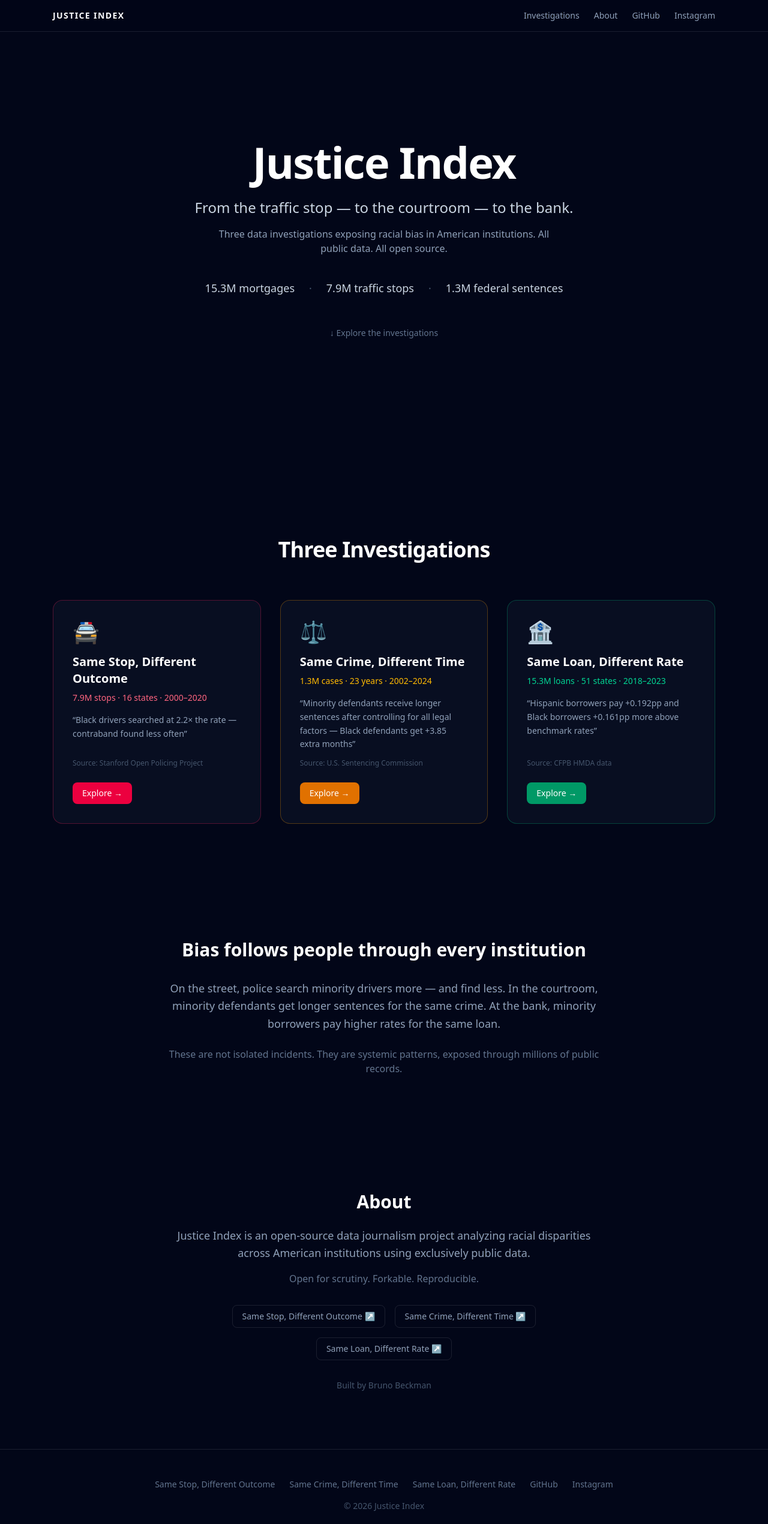
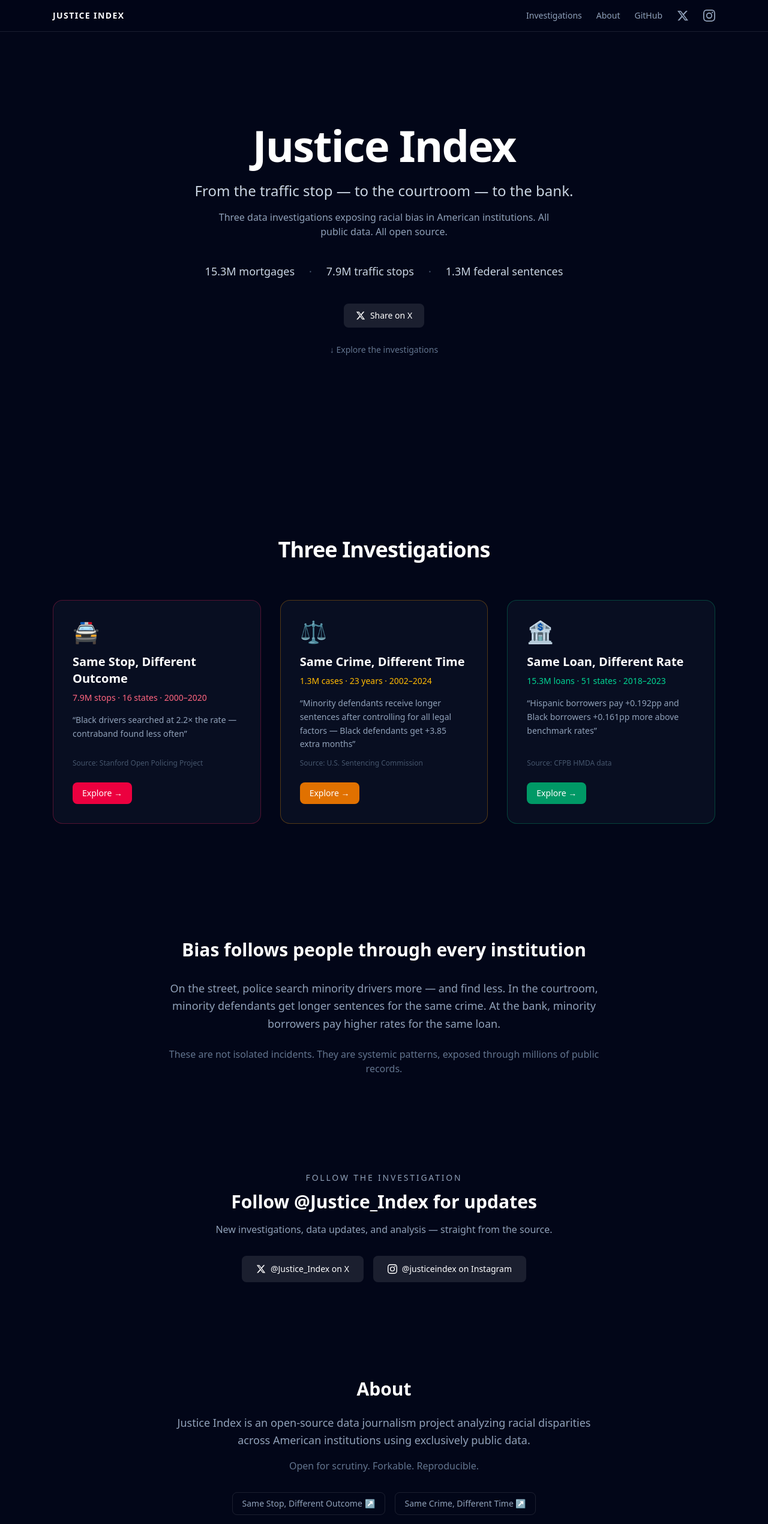
Before and after one commit to brunobossgang/justice-index-hub, a Next.js app in the folder web/: page / in a window 1280 px wide. Shown: the top 2540 px of the page at 60% size. Built offline with nearby package versions, Linux system fonts and the light colour scheme.

Commit message:
Add social links, share buttons, and follow CTA

```diff
--- a/web/app/page.tsx
+++ b/web/app/page.tsx
@@ -135,12 +135,22 @@
               GitHub
             </a>
             <a
+              href="https://x.com/Justice_Index"
+              target="_blank"
+              rel="noopener noreferrer"
+              className="text-slate-400 hover:text-white transition"
+              aria-label="Twitter/X"
+            >
+              <svg className="w-5 h-5" fill="currentColor" viewBox="0 0 24 24"><path d="M18.244 2.25h3.308l-7.227 8.26 8.502 11.24H16.17l-5.214-6.817L4.99 21.75H1.68l7.73-8.835L1.254 2.25H8.08l4.713 6.231zm-1.161 17.52h1.833L7.084 4.126H5.117z"/></svg>
+            </a>
+            <a
               href="https://instagram.com/justiceindex"
               target="_blank"
               rel="noopener noreferrer"
-              className="hover:text-white transition"
+              className="text-slate-400 hover:text-white transition"
+              aria-label="Instagram"
             >
-              Instagram
+              <svg className="w-5 h-5" fill="currentColor" viewBox="0 0 24 24"><path d="M12 2.163c3.204 0 3.584.012 4.85.07 3.252.148 4.771 1.691 4.919 4.919.058 1.265.069 1.645.069 4.849 0 3.205-.012 3.584-.069 4.849-.149 3.225-1.664 4.771-4.919 4.919-1.266.058-1.644.07-4.85.07-3.204 0-3.584-.012-4.849-.07-3.26-.149-4.771-1.699-4.919-4.92-.058-1.265-.07-1.644-.07-4.849 0-3.204.013-3.583.07-4.849.149-3.227 1.664-4.771 4.919-4.919 1.266-.057 1.645-.069 4.849-.069zM12 0C8.741 0 8.333.014 7.053.072 2.695.272.273 2.69.073 7.052.014 8.333 0 8.741 0 12c0 3.259.014 3.668.072 4.948.2 4.358 2.618 6.78 6.98 6.98C8.333 23.986 8.741 24 12 24c3.259 0 3.668-.014 4.948-.072 4.354-.2 6.782-2.618 6.979-6.98.059-1.28.073-1.689.073-4.948 0-3.259-.014-3.667-.072-4.947-.196-4.354-2.617-6.78-6.979-6.98C15.668.014 15.259 0 12 0zm0 5.838a6.162 6.162 0 100 12.324 6.162 6.162 0 000-12.324zM12 16a4 4 0 110-8 4 4 0 010 8zm6.406-11.845a1.44 1.44 0 100 2.881 1.44 1.44 0 000-2.881z"/></svg>
             </a>
           </div>
         </div>
@@ -195,8 +205,24 @@
           <motion.div
             initial={{ opacity: 0 }}
             animate={{ opacity: 1 }}
-            transition={{ delay: 1.1, duration: 0.5 }}
-            className="mt-12"
+            transition={{ delay: 1.0, duration: 0.5 }}
+            className="mt-10"
+          >
+            <a
+              href={`https://twitter.com/intent/tweet?text=${encodeURIComponent("Same crime, different time. Same stop, different outcome. Same loan, different rate. The data speaks. justice-index.org via @Justice_Index")}`}
+              target="_blank"
+              rel="noopener noreferrer"
+              className="inline-flex items-center gap-2 rounded-lg bg-white/10 hover:bg-white/20 px-5 py-2.5 text-sm font-medium text-white transition"
+            >
+              <svg className="w-4 h-4" fill="currentColor" viewBox="0 0 24 24"><path d="M18.244 2.25h3.308l-7.227 8.26 8.502 11.24H16.17l-5.214-6.817L4.99 21.75H1.68l7.73-8.835L1.254 2.25H8.08l4.713 6.231zm-1.161 17.52h1.833L7.084 4.126H5.117z"/></svg>
+              Share on X
+            </a>
+          </motion.div>
+          <motion.div
+            initial={{ opacity: 0 }}
+            animate={{ opacity: 1 }}
+            transition={{ delay: 1.3, duration: 0.5 }}
+            className="mt-6"
           >
             <a
               href="#investigations"
@@ -268,6 +294,33 @@
           </p>
         </Section>
 
+        {/* Follow CTA */}
+        <Section className="mx-auto max-w-3xl px-6 py-16 text-center">
+          <p className="text-sm uppercase tracking-[0.2em] text-slate-400 mb-3">Follow the Investigation</p>
+          <h2 className="text-2xl font-bold sm:text-3xl">Follow @Justice_Index for updates</h2>
+          <p className="mt-4 text-slate-400">New investigations, data updates, and analysis — straight from the source.</p>
+          <div className="mt-8 flex flex-wrap justify-center gap-4">
+            <a
+              href="https://x.com/Justice_Index"
+              target="_blank"
+              rel="noopener noreferrer"
+              className="inline-flex items-center gap-2 rounded-lg bg-white/10 hover:bg-white/20 px-6 py-3 text-sm font-medium text-white transition"
+            >
+              <svg className="w-4 h-4" fill="currentColor" viewBox="0 0 24 24"><path d="M18.244 2.25h3.308l-7.227 8.26 8.502 11.24H16.17l-5.214-6.817L4.99 21.75H1.68l7.73-8.835L1.254 2.25H8.08l4.713 6.231zm-1.161 17.52h1.833L7.084 4.126H5.117z"/></svg>
+              @Justice_Index on X
+            </a>
+            <a
+              href="https://instagram.com/justiceindex"
+              target="_blank"
+              rel="noopener noreferrer"
+              className="inline-flex items-center gap-2 rounded-lg bg-white/10 hover:bg-white/20 px-6 py-3 text-sm font-medium text-white transition"
+            >
+              <svg className="w-4 h-4" fill="currentColor" viewBox="0 0 24 24"><path d="M12 2.163c3.204 0 3.584.012 4.85.07 3.252.148 4.771 1.691 4.919 4.919.058 1.265.069 1.645.069 4.849 0 3.205-.012 3.584-.069 4.849-.149 3.225-1.664 4.771-4.919 4.919-1.266.058-1.644.07-4.85.07-3.204 0-3.584-.012-4.849-.07-3.26-.149-4.771-1.699-4.919-4.92-.058-1.265-.07-1.644-.07-4.849 0-3.204.013-3.583.07-4.849.149-3.227 1.664-4.771 4.919-4.919 1.266-.057 1.645-.069 4.849-.069zM12 0C8.741 0 8.333.014 7.053.072 2.695.272.273 2.69.073 7.052.014 8.333 0 8.741 0 12c0 3.259.014 3.668.072 4.948.2 4.358 2.618 6.78 6.98 6.98C8.333 23.986 8.741 24 12 24c3.259 0 3.668-.014 4.948-.072 4.354-.2 6.782-2.618 6.979-6.98.059-1.28.073-1.689.073-4.948 0-3.259-.014-3.667-.072-4.947-.196-4.354-2.617-6.78-6.979-6.98C15.668.014 15.259 0 12 0zm0 5.838a6.162 6.162 0 100 12.324 6.162 6.162 0 000-12.324zM12 16a4 4 0 110-8 4 4 0 010 8zm6.406-11.845a1.44 1.44 0 100 2.881 1.44 1.44 0 000-2.881z"/></svg>
+              @justiceindex on Instagram
+            </a>
+          </div>
+        </Section>
+
         {/* About */}
         <Section
           id="about"
@@ -324,13 +377,25 @@
             >
               GitHub
             </a>
+          </div>
+          <div className="flex flex-wrap justify-center gap-6">
+            <a
+              href="https://x.com/Justice_Index"
+              target="_blank"
+              rel="noopener noreferrer"
+              className="inline-flex items-center gap-1.5 hover:text-white transition"
+            >
+              <svg className="w-4 h-4" fill="currentColor" viewBox="0 0 24 24"><path d="M18.244 2.25h3.308l-7.227 8.26 8.502 11.24H16.17l-5.214-6.817L4.99 21.75H1.68l7.73-8.835L1.254 2.25H8.08l4.713 6.231zm-1.161 17.52h1.833L7.084 4.126H5.117z"/></svg>
+              @Justice_Index on Twitter
+            </a>
             <a
               href="https://instagram.com/justiceindex"
               target="_blank"
               rel="noopener noreferrer"
-              className="hover:text-white transition"
+              className="inline-flex items-center gap-1.5 hover:text-white transition"
             >
-              Instagram
+              <svg className="w-4 h-4" fill="currentColor" viewBox="0 0 24 24"><path d="M12 2.163c3.204 0 3.584.012 4.85.07 3.252.148 4.771 1.691 4.919 4.919.058 1.265.069 1.645.069 4.849 0 3.205-.012 3.584-.069 4.849-.149 3.225-1.664 4.771-4.919 4.919-1.266.058-1.644.07-4.85.07-3.204 0-3.584-.012-4.849-.07-3.26-.149-4.771-1.699-4.919-4.92-.058-1.265-.07-1.644-.07-4.849 0-3.204.013-3.583.07-4.849.149-3.227 1.664-4.771 4.919-4.919 1.266-.057 1.645-.069 4.849-.069zM12 0C8.741 0 8.333.014 7.053.072 2.695.272.273 2.69.073 7.052.014 8.333 0 8.741 0 12c0 3.259.014 3.668.072 4.948.2 4.358 2.618 6.78 6.98 6.98C8.333 23.986 8.741 24 12 24c3.259 0 3.668-.014 4.948-.072 4.354-.2 6.782-2.618 6.979-6.98.059-1.28.073-1.689.073-4.948 0-3.259-.014-3.667-.072-4.947-.196-4.354-2.617-6.78-6.979-6.98C15.668.014 15.259 0 12 0zm0 5.838a6.162 6.162 0 100 12.324 6.162 6.162 0 000-12.324zM12 16a4 4 0 110-8 4 4 0 010 8zm6.406-11.845a1.44 1.44 0 100 2.881 1.44 1.44 0 000-2.881z"/></svg>
+              @justiceindex on Instagram
             </a>
           </div>
           <p className="text-slate-600">© 2026 Justice Index</p>
```
